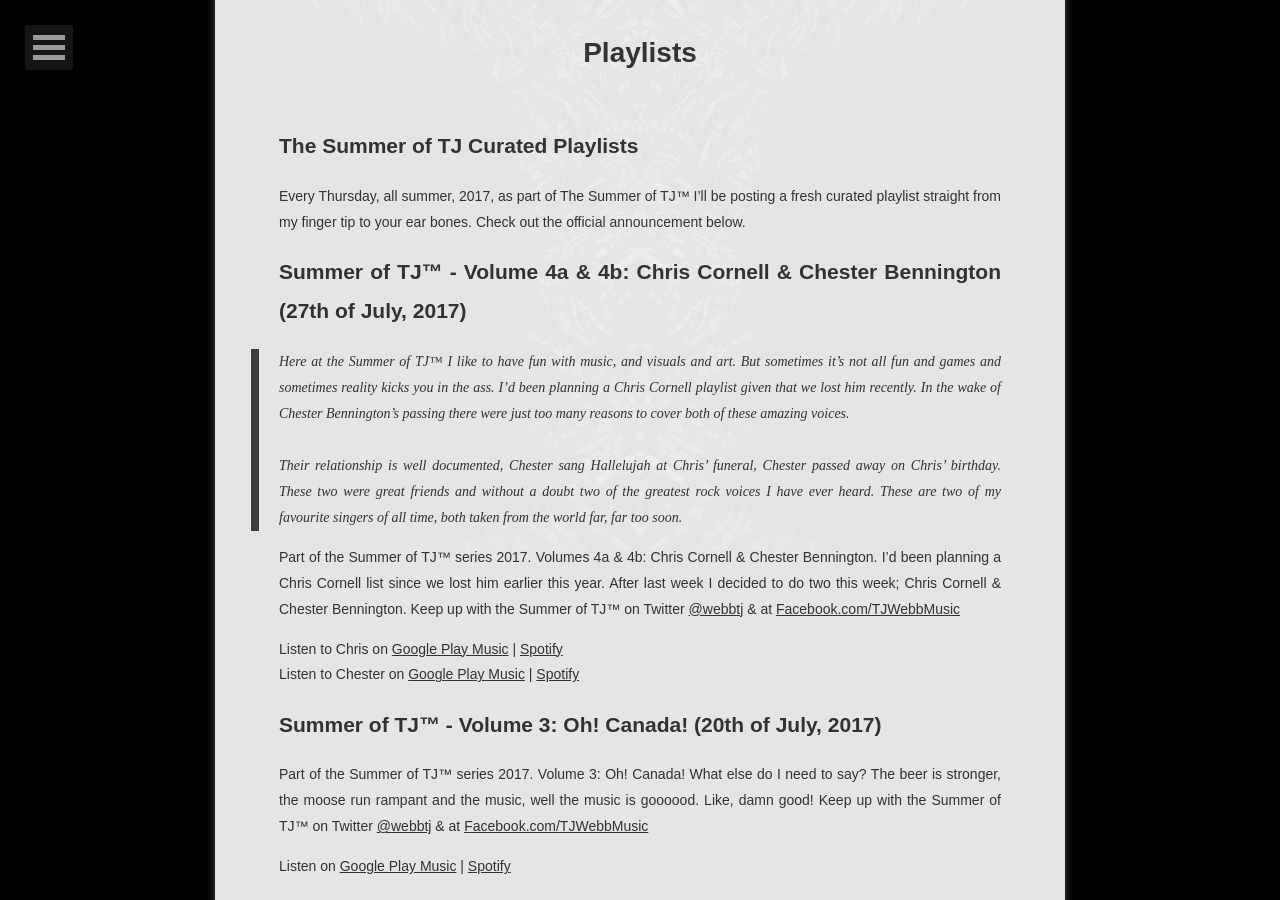
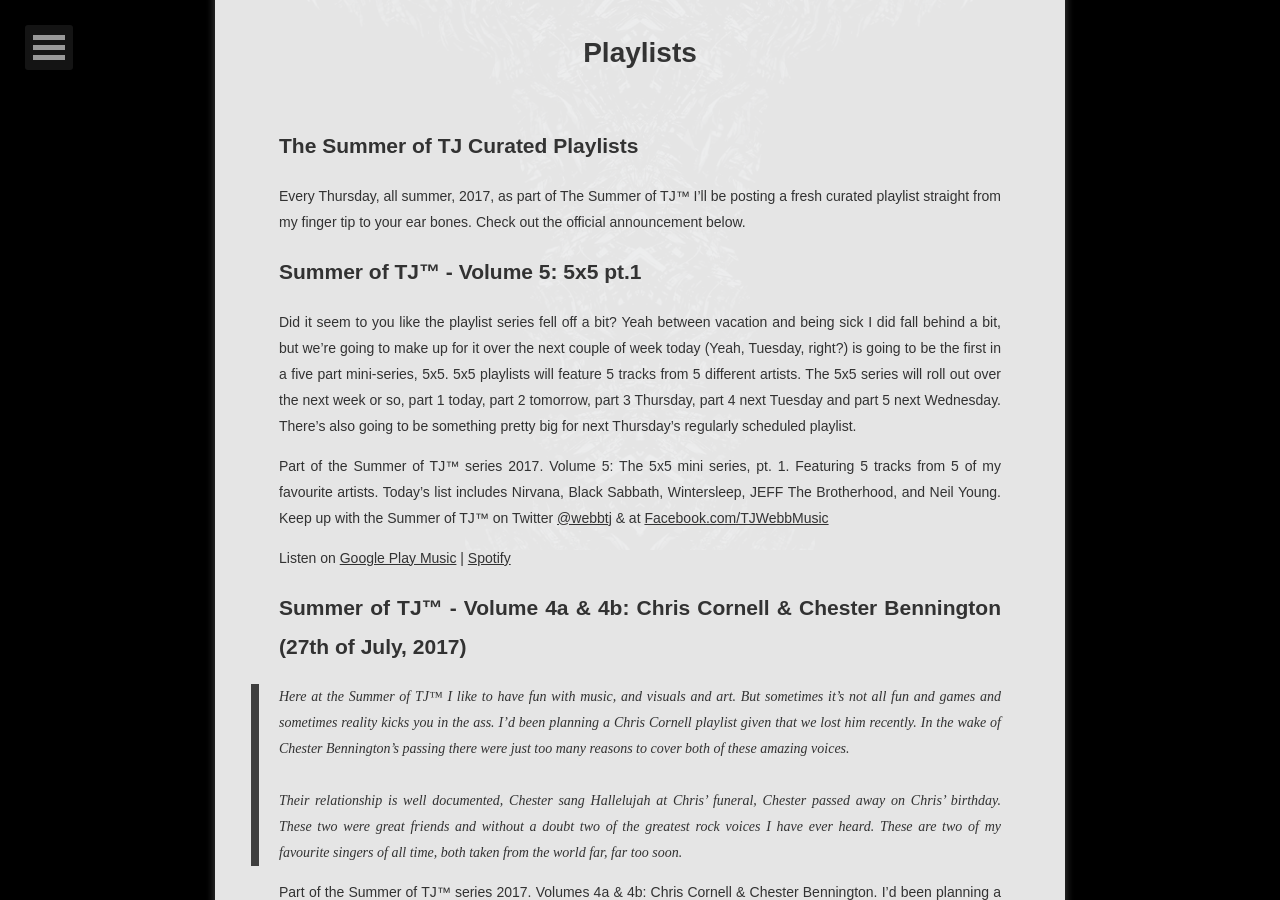
Before and after one commit to webbtj/music-site, a Jekyll site: the page built from playlists.md, in a window 1280 px wide and 900 px high, scrolled down 350 px. Built offline with Jekyll 4.4.1, drawn with Linux system fonts in a browser that asks for light colours; some web fonts are replaced.

Commit message:
5x5 pt 1

```diff
--- a/playlists.md
+++ b/playlists.md
@@ -14,6 +14,25 @@ og_image: "assets/img/social/og_image_summer_of_tj.png"
 Every Thursday, all summer, 2017, as part of The Summer of TJ™ I'll be posting a
 fresh curated playlist straight from my finger tip to your ear bones. Check out
 the official announcement below.
+
+## Summer of TJ™ - Volume 5: 5x5 pt.1
+Did it seem to you like the playlist series fell off a bit? Yeah between
+vacation and being sick I did fall behind a bit, but we're going to make up for
+it over the next couple of week today (Yeah, Tuesday, right?) is going to be the
+first in a five part mini-series, 5x5. 5x5 playlists will feature 5 tracks from
+5 different artists. The 5x5 series will roll out over the next week or so, part
+1 today, part 2 tomorrow, part 3 Thursday, part 4 next Tuesday and part 5 next
+Wednesday. There's also going to be something pretty big for next Thursday's
+regularly scheduled playlist.
+
+Part of the Summer of TJ™ series 2017. Volume 5: The 5x5 mini series, pt. 1.
+Featuring 5 tracks from 5 of my favourite artists. Today's list includes
+Nirvana, Black Sabbath, Wintersleep, JEFF The Brotherhood, and Neil Young. Keep
+up with the Summer of TJ™ on Twitter [@webbtj](http://twitter.com/webbtj) & at
+[Facebook.com/TJWebbMusic](http://facebook.com/TJWebbMusic)
+
+Listen on [Google Play Music](https://goo.gl/ajXsVG) |
+[Spotify](https://goo.gl/pz3Dk6)
 
 ## Summer of TJ™ - Volume 4a & 4b: Chris Cornell & Chester Bennington (27th of July, 2017)
 >Here at the Summer of TJ™ I like to have fun with music, and visuals and art.
```
